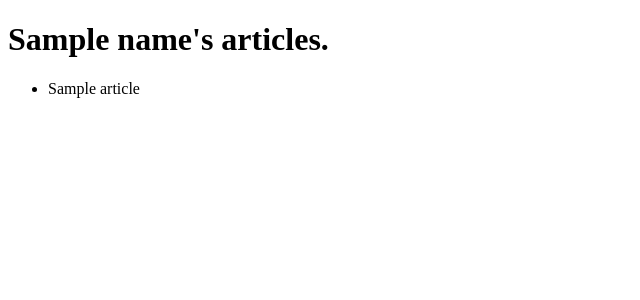
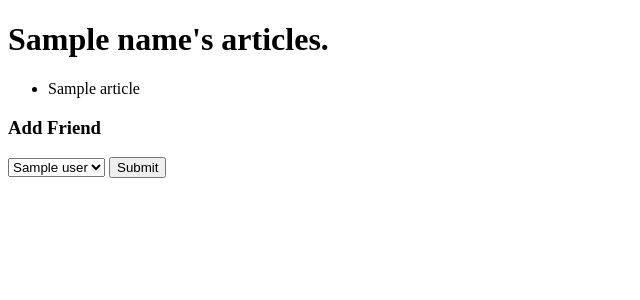
Before and after one commit to rds6y9/tigerhacks, a Flask app: template templates/dashboard.html in a window 1280 px wide. Shown: the top 300 px of the page, without its empty margins (0-640 px from the left). Run offline with Flask 2, Linux system fonts and the light colour scheme; the template is opened without the code that fills it: most values are stand-ins (such as "Sample title", 1, 10 or a date in 2020); some libraries are stand-ins or nearby versions.

Commit message:
[UPDATE] Add-friend now works on back-end.

```diff
--- a/connectsample.py
+++ b/connectsample.py
@@ -176,8 +176,32 @@ def dashboard():
         for article in cur.fetchall():
             all_articles.append(article[0])
 
+    # Select all existing users for friends input
+    SELECT_ALL_USERS = "SELECT id,display_name FROM users"
+
+    cur.execute(SELECT_ALL_USERS)
+
+    all_users = []
+    for user in cur.fetchall():
+        all_users.append((user[0], user[1]))
+
     return render_template('dashboard.html', name=name,
-                           all_articles=all_articles)
+                           all_articles=all_articles, all_users=all_users)
+
+@app.route('/add-friend', methods=('GET','POST'))
+def addFriend():
+
+    # Add new user to friends list
+    new_friend = request.form['user']
+
+    ADD_TO_FRIENDS_LIST = "INSERT INTO friends (uid1, uid2) VALUES ('%s', '%s')"
+
+    cur = mysql.connection.cursor()
+    cur.execute((ADD_TO_FRIENDS_LIST % (session['uid'][0], new_friend)))
+    cur.execute((ADD_TO_FRIENDS_LIST % (new_friend, session['uid'][0])))
+    mysql.connection.commit()
+
+    return redirect(url_for('dashboard'))
 
 #########################
 #  END TIGERHACKS API   #
--- a/templates/dashboard.html
+++ b/templates/dashboard.html
@@ -3,8 +3,14 @@
   <head>
     <meta charset="UTF-8">
     <title>Dashboard</title>
-  </head>
+    <script
+    src="https://code.jquery.com/jquery-3.2.1.min.js"
+    integrity="sha256-hwg4gsxgFZhOsEEamdOYGBf13FyQuiTwlAQgxVSNgt4="
+    crossorigin="anonymous"></script>
+    <link href="https://cdnjs.cloudflare.com/ajax/libs/select2/4.0.4/css/select2.min.css" rel="stylesheet" />
+    <script src="https://cdnjs.cloudflare.com/ajax/libs/select2/4.0.4/js/select2.min.js"></script>
   <body>
+
     <h1>{{ name }}'s articles.</h1>
 
     <ul>
@@ -12,5 +18,16 @@
         <li>{{ article }}</li>
       {% endfor %}
     </ul>
+
+    <h3>Add Friend</h3>
+    <form action="{{ url_for('addFriend') }}" method="POST">
+      <select name="user">
+        {% for user in all_users %}
+          <option value={{ user[0] }}>{{ user[1] }}</option>
+        {% endfor %}
+      </select>
+      <input type="submit"></submit>
+    </form>
+
   </body>
 </html>
```
